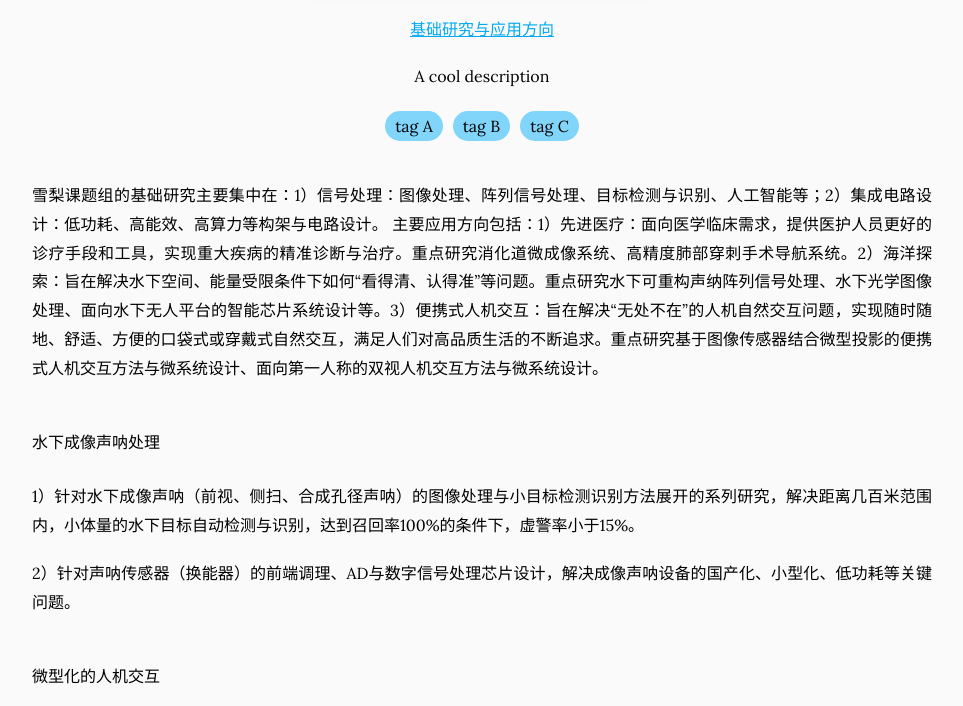
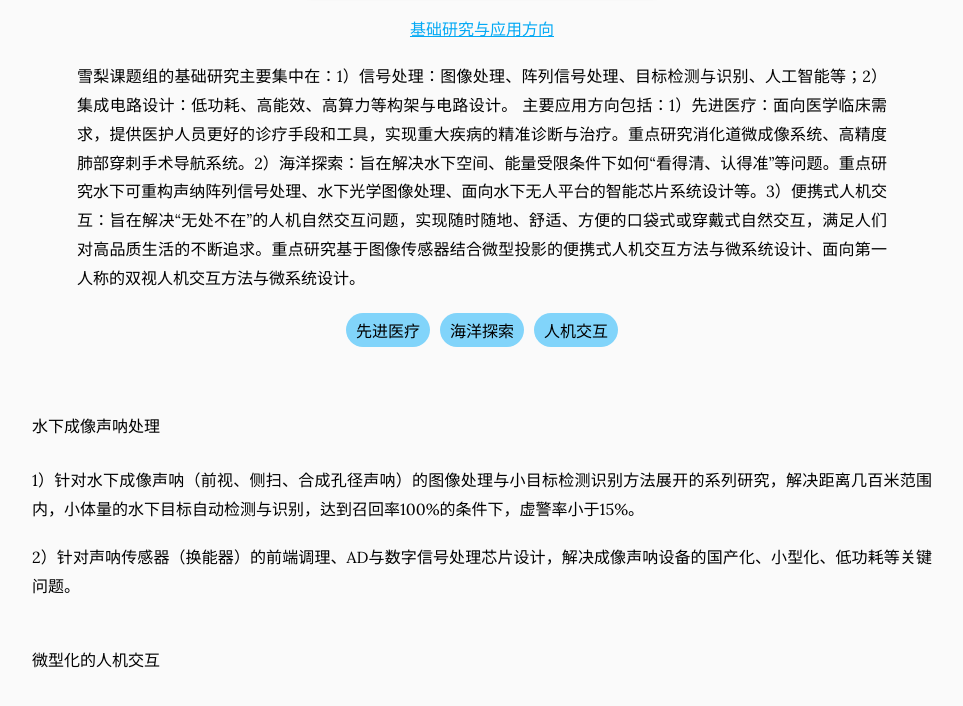
Before and after one commit to xueliktz/xueliktz.github.io, a Jekyll site: the page built from research/index.md, in a window 1280 px wide and 900 px high, scrolled down 401 px, cut to the strip 194-900 px from the top of the window. Shown: the whole strip, without its empty margins (158-1121 px from the left). Built offline with Jekyll 4.4.1, drawn with Linux system fonts in a browser that asks for light colours.

Commit message:
Update index.md

```diff
--- a/research/index.md
+++ b/research/index.md
@@ -14,14 +14,14 @@ nav:
   image="images/home.svg"
   link="https://nasa.gov/"
   title="基础研究与应用方向"
-  description="A cool description"
+  description="雪梨课题组的基础研究主要集中在：1）信号处理：图像处理、阵列信号处理、目标检测与识别、人工智能等；2）集成电路设计：低功耗、高能效、高算力等构架与电路设计。
+主要应用方向包括：1）先进医疗：面向医学临床需求，提供医护人员更好的诊疗手段和工具，实现重大疾病的精准诊断与治疗。重点研究消化道微成像系统、高精度肺部穿刺手术导航系统。2）海洋探索：旨在解决水下空间、能量受限条件下如何“看得清、认得准”等问题。重点研究水下可重构声纳阵列信号处理、水下光学图像处理、面向水下无人平台的智能芯片系统设计等。3）便携式人机交互：旨在解决“无处不在”的人机自然交互问题，实现随时随地、舒适、方便的口袋式或穿戴式自然交互，满足人们对高品质生活的不断追求。重点研究基于图像传感器结合微型投影的便携式人机交互方法与微系统设计、面向第一人称的双视人机交互方法与微系统设计。"
   tooltip="A cool tooltip"
-  tags="tag A, tag B, tag C"
+  tags="先进医疗, 海洋探索, 人机交互"
   style="large"
 %}
 
-雪梨课题组的基础研究主要集中在：1）信号处理：图像处理、阵列信号处理、目标检测与识别、人工智能等；2）集成电路设计：低功耗、高能效、高算力等构架与电路设计。
-主要应用方向包括：1）先进医疗：面向医学临床需求，提供医护人员更好的诊疗手段和工具，实现重大疾病的精准诊断与治疗。重点研究消化道微成像系统、高精度肺部穿刺手术导航系统。2）海洋探索：旨在解决水下空间、能量受限条件下如何“看得清、认得准”等问题。重点研究水下可重构声纳阵列信号处理、水下光学图像处理、面向水下无人平台的智能芯片系统设计等。3）便携式人机交互：旨在解决“无处不在”的人机自然交互问题，实现随时随地、舒适、方便的口袋式或穿戴式自然交互，满足人们对高品质生活的不断追求。重点研究基于图像传感器结合微型投影的便携式人机交互方法与微系统设计、面向第一人称的双视人机交互方法与微系统设计。
+
 
 #### 水下成像声呐处理
 
```
